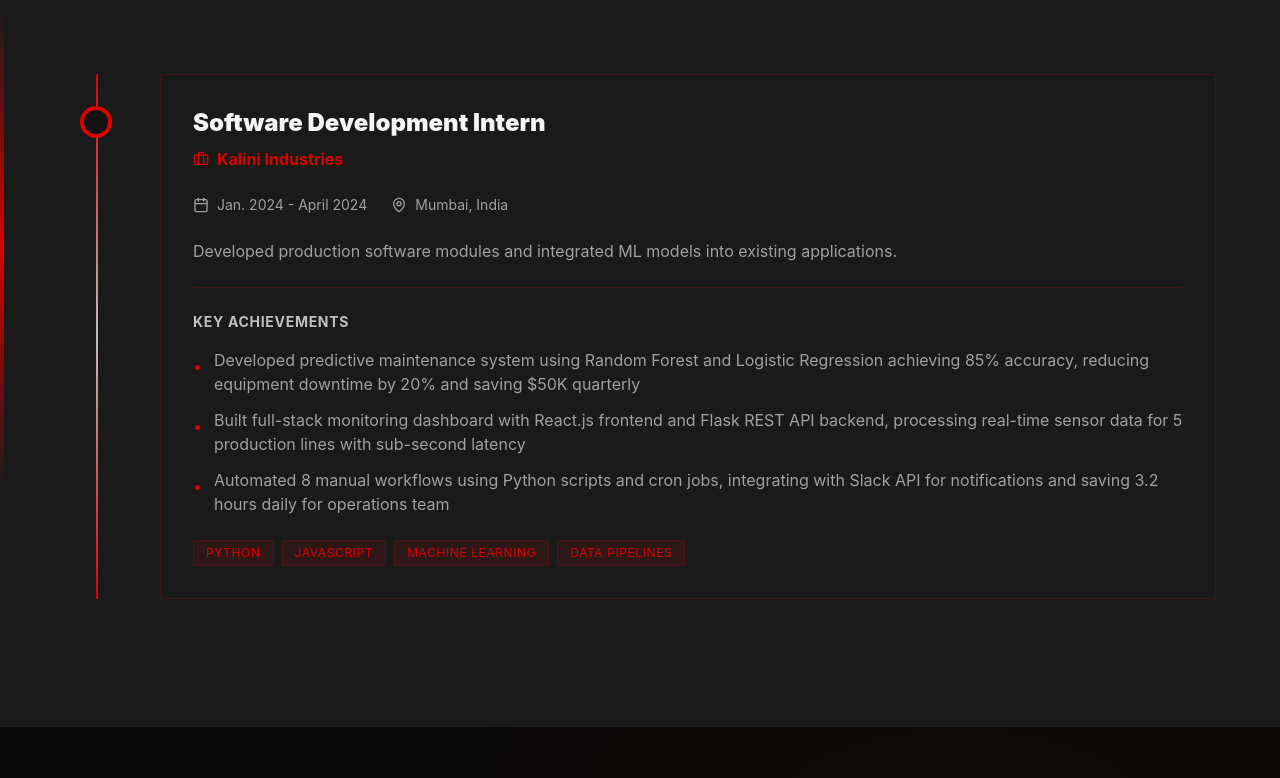
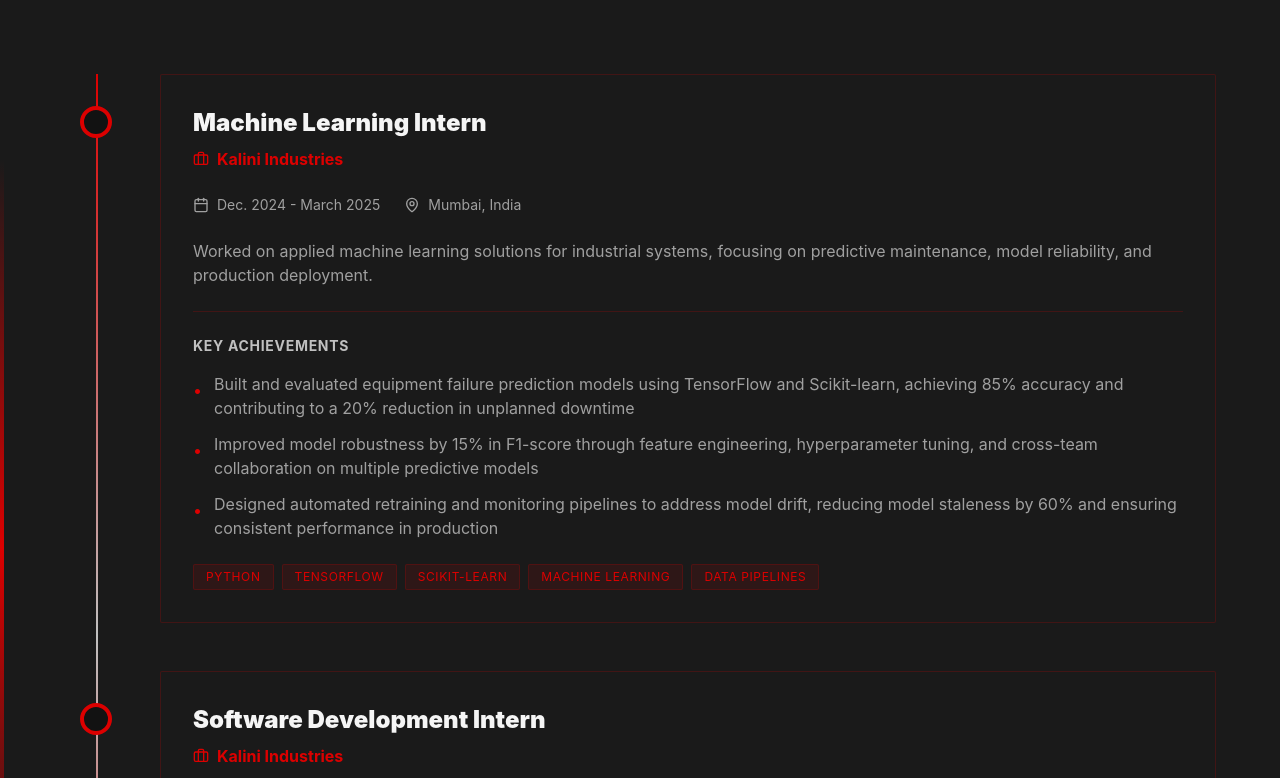
Before and after one commit to vatsalp2008/Portfolio, a React (Vite) app: page / in a window 1280 px wide. Shown: the part 5342-6120 px from the top of the page. Built offline with nearby package versions, Linux system fonts and the light colour scheme.

Commit message:
Updated experience

```diff
--- a/src/components/portfolio/ExperienceSection.jsx
+++ b/src/components/portfolio/ExperienceSection.jsx
@@ -4,6 +4,19 @@ import { Briefcase, Calendar, MapPin } from "lucide-react";
 
 export default function ExperienceSection() {
   const experiences = [
+    {
+      company: "Kalini Industries",
+      role: "Machine Learning Intern",
+      period: "Dec. 2024 - March 2025",
+      location: "Mumbai, India",
+      description: "Worked on applied machine learning solutions for industrial systems, focusing on predictive maintenance, model reliability, and production deployment.",
+      achievements: [
+        "Built and evaluated equipment failure prediction models using TensorFlow and Scikit-learn, achieving 85% accuracy and contributing to a 20% reduction in unplanned downtime",
+        "Improved model robustness by 15% in F1-score through feature engineering, hyperparameter tuning, and cross-team collaboration on multiple predictive models",
+        "Designed automated retraining and monitoring pipelines to address model drift, reducing model staleness by 60% and ensuring consistent performance in production",
+      ],
+      tech: ["Python", "TensorFlow", "Scikit-learn", "Machine Learning", "Data Pipelines"],
+    },
     {
       company: "Kalini Industries",
       role: "Software Development Intern",
@@ -18,6 +31,7 @@ export default function ExperienceSection() {
       tech: ["Python", "JavaScript", "Machine Learning", "Data Pipelines"],
     },
   ];
+
 
   return (
     <section className="relative py-24 md:py-32 px-6 md:px-12 bg-[#1a1a1a]">
```
